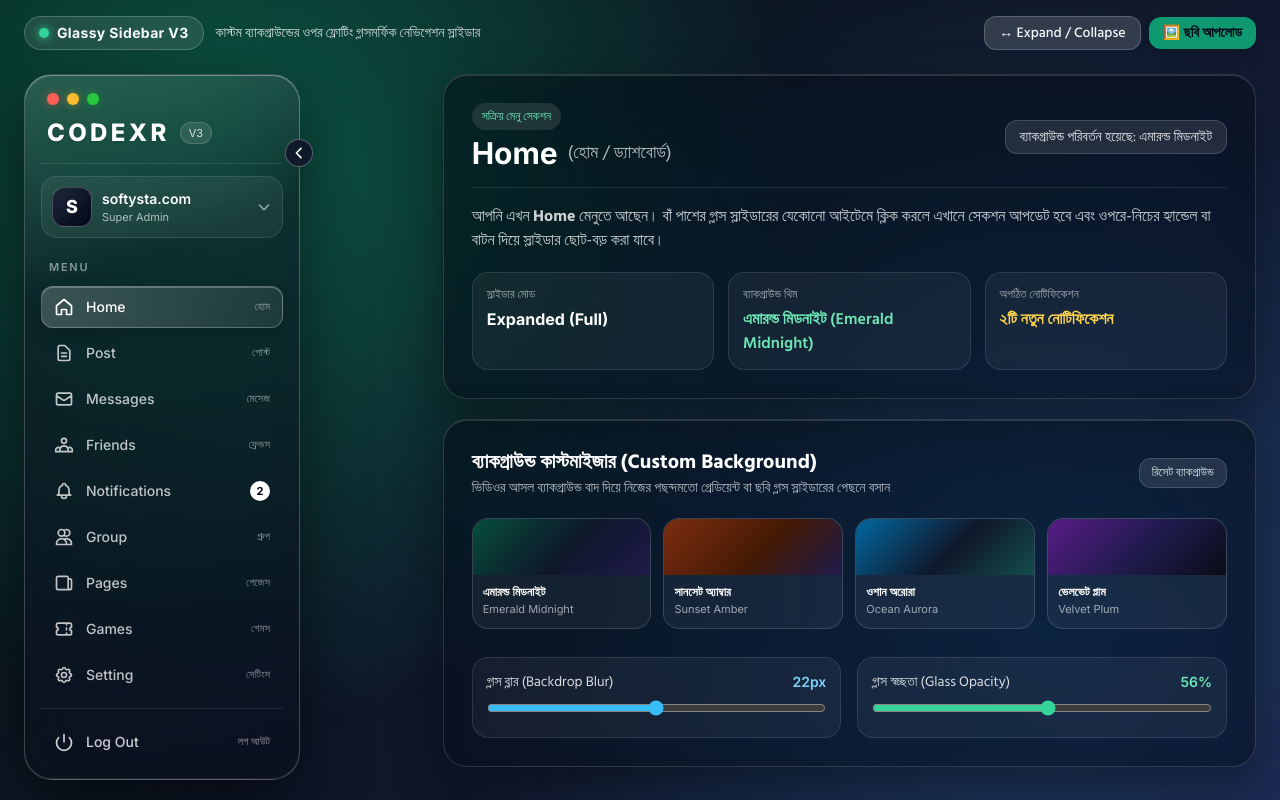
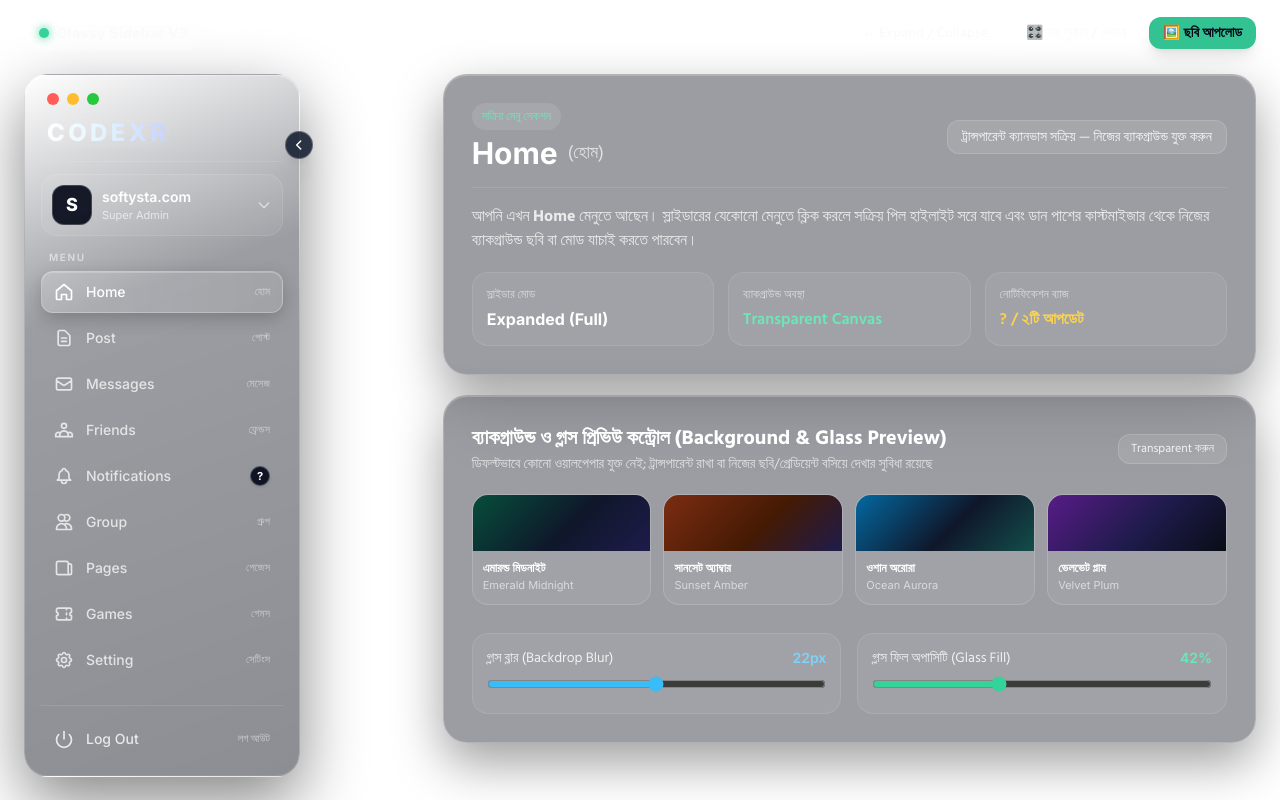
Before and after one commit to surveyor-saroar/Glassy-Video-2, a plain HTML site: page index.html in a window 1280 px wide. Drawn offline with nearby package versions, Linux system fonts and the light colour scheme.

Commit message:
Update index.html

```diff
--- a/index.html
+++ b/index.html
@@ -10,14 +10,14 @@
   <link href="https://fonts.googleapis.com/css2?family=Hind+Siliguri:wght@400;500;600;700&family=Inter:wght@400;500;600;700;800&display=swap" rel="stylesheet" />
   <style>
     :root {
-      --glass-bg: rgba(20, 22, 34, 0.56);
+      --glass-bg: rgba(18, 22, 34, 0.42);
       --glass-border: rgba(255, 255, 255, 0.22);
       --glass-highlight: rgba(255, 255, 255, 0.34);
       --pill-active: rgba(255, 255, 255, 0.16);
       --pill-hover: rgba(255, 255, 255, 0.09);
-      --bg-layer-1: radial-gradient(circle at 18% 20%, rgba(16, 185, 129, 0.35), transparent 45%);
-      --bg-layer-2: radial-gradient(circle at 82% 76%, rgba(245, 158, 11, 0.30), transparent 50%);
-      --bg-base: linear-gradient(135deg, #091316 0%, #0f172a 52%, #1e1b4b 100%);
+      --bg-layer-1: transparent;
+      --bg-layer-2: transparent;
+      --bg-base: transparent;
       --bg-custom-image: none;
     }
 
@@ -31,14 +31,16 @@
       font-family: 'Hind Siliguri', 'Inter', sans-serif;
       color: #f8fafc;
       overflow-x: hidden;
+      background-color: transparent;
     }
 
     .font-en {
       font-family: 'Inter', 'Hind Siliguri', sans-serif;
     }
 
-    /* Customizable Background Layer (Original video background excluded) */
+    /* Clean/Transparent or User-Supplied Background Layer */
     .custom-bg-stage {
+      background-color: transparent;
       background-image: var(--bg-custom-image), var(--bg-layer-1), var(--bg-layer-2), var(--bg-base);
       background-size: cover, cover, cover, cover;
       background-position: center, center, center, center;
@@ -46,31 +48,31 @@
       transition: background-image 0.45s ease, filter 0.3s ease;
     }
 
-    /* Floating Glassmorphic Sidebar V3 */
+    /* Floating Glassmorphic Sidebar V3 matching Tutorial 555.mp4 */
     .glass-sidebar {
       background: linear-gradient(
         160deg,
-        rgba(255, 255, 255, 0.15) 0%,
-        var(--glass-bg) 28%,
-        rgba(12, 14, 24, 0.68) 100%
+        rgba(255, 255, 255, 0.14) 0%,
+        var(--glass-bg) 32%,
+        rgba(14, 18, 30, 0.48) 100%
       );
-      backdrop-filter: blur(22px) saturate(155%);
-      -webkit-backdrop-filter: blur(22px) saturate(155%);
+      backdrop-filter: blur(22px) saturate(140%);
+      -webkit-backdrop-filter: blur(22px) saturate(140%);
       border: 1px solid var(--glass-border);
       box-shadow:
-        0 24px 64px rgba(0, 0, 0, 0.55),
+        0 24px 64px rgba(0, 0, 0, 0.48),
         inset 0 1px 0 var(--glass-highlight),
         inset 0 -1px 0 rgba(255, 255, 255, 0.08);
-      border-radius: 28px;
+      border-radius: 24px;
       transition: width 0.38s cubic-bezier(0.22, 1, 0.36, 1), padding 0.38s cubic-bezier(0.22, 1, 0.36, 1);
     }
 
     .glass-panel {
-      background: rgba(10, 14, 24, 0.58);
-      backdrop-filter: blur(18px) saturate(140%);
-      -webkit-backdrop-filter: blur(18px) saturate(140%);
-      border: 1px solid rgba(255, 255, 255, 0.14);
-      box-shadow: 0 20px 50px rgba(0, 0, 0, 0.42), inset 0 1px 0 rgba(255, 255, 255, 0.14);
+      background: rgba(18, 22, 34, 0.42);
+      backdrop-filter: blur(22px) saturate(140%);
+      -webkit-backdrop-filter: blur(22px) saturate(140%);
+      border: 1px solid rgba(255, 255, 255, 0.22);
+      box-shadow: 0 20px 50px rgba(0, 0, 0, 0.38), inset 0 1px 0 rgba(255, 255, 255, 0.24);
       border-radius: 24px;
     }
 
@@ -82,13 +84,13 @@
 
     .nav-pill:hover {
       background-color: var(--pill-hover);
-      border-color: rgba(255, 255, 255, 0.12);
+      border-color: rgba(255, 255, 255, 0.14);
     }
 
     .nav-pill.active {
-      background: linear-gradient(90deg, rgba(255, 255, 255, 0.2) 0%, rgba(255, 255, 255, 0.08) 100%);
+      background: linear-gradient(90deg, rgba(255, 255, 255, 0.18) 0%, rgba(255, 255, 255, 0.07) 100%);
       border-color: rgba(255, 255, 255, 0.26);
-      box-shadow: inset 0 1px 0 rgba(255, 255, 255, 0.25), 0 6px 18px rgba(0, 0, 0, 0.22);
+      box-shadow: inset 0 1px 0 rgba(255, 255, 255, 0.22), 0 6px 18px rgba(0, 0, 0, 0.2);
       color: #ffffff;
     }
 
@@ -116,7 +118,7 @@
         <span class="font-en font-bold text-xs sm:text-sm tracking-wide">Glassy Sidebar V3</span>
       </div>
       <span class="text-xs sm:text-sm text-white/80 hidden sm:inline">
-        কাস্টম ব্যাকগ্রাউন্ডের ওপর ফ্লোটিং গ্লাসমর্ফিক নেভিগেশন স্লাইডার
+        ট্রান্সপারেন্ট / কাস্টম ব্যাকগ্রাউন্ডে বসানোর উপযোগী গ্লাস স্লাইডার
       </span>
     </div>
 
@@ -128,9 +130,16 @@
       >
         ↔ Expand / Collapse
       </button>
+      <button
+        id="toggleHelperBarBtn"
+        type="button"
+        class="px-3.5 py-1.5 rounded-xl bg-white/15 hover:bg-white/25 border border-white/20 text-xs sm:text-sm font-medium transition cursor-pointer"
+      >
+        🎛️ বার লুকান / দেখান
+      </button>
       <label
         for="bgUploadInput"
-        class="px-3.5 py-1.5 rounded-xl bg-emerald-500/80 hover:bg-emerald-400 text-slate-950 font-semibold text-xs sm:text-sm transition cursor-pointer shadow-lg"
+        class="px-3.5 py-1.5 rounded-xl bg-emerald-500/85 hover:bg-emerald-400 text-slate-950 font-semibold text-xs sm:text-sm transition cursor-pointer shadow-lg"
       >
         🖼️ ছবি আপলোড
       </label>
@@ -145,48 +154,45 @@
     <aside class="lg:col-span-4 xl:col-span-4 flex justify-center lg:justify-start">
       <div id="glassSidebar" class="glass-sidebar relative w-[276px] p-4 select-none">
 
-        <!-- Collapse / Expand Floating Handle Button on Right Edge -->
+        <!-- Collapse / Expand Circular Chevron Button on Right Edge (< when expanded, > when collapsed) -->
         <button
           id="sidebarCollapseBtn"
           type="button"
           title="Expand / Collapse Sidebar"
           aria-label="Toggle Sidebar Width"
-          class="toggle-handle absolute -right-3.5 top-16 w-7 h-7 rounded-full bg-slate-900/90 hover:bg-slate-800 border border-white/30 text-white flex items-center justify-center shadow-xl z-30 cursor-pointer"
+          class="toggle-handle absolute -right-3.5 top-14 w-7 h-7 rounded-full bg-slate-900/85 hover:bg-slate-800 border border-white/25 text-white flex items-center justify-center shadow-xl z-30 cursor-pointer"
         >
-          <svg id="collapseChevron" class="w-4 h-4 transition-transform duration-300" fill="none" stroke="currentColor" stroke-width="2.4" viewBox="0 0 24 24">
+          <svg id="collapseChevron" class="w-3.5 h-3.5 transition-transform duration-300" fill="none" stroke="currentColor" stroke-width="2.4" viewBox="0 0 24 24">
             <path stroke-linecap="round" stroke-linejoin="round" d="M15 19l-7-7 7-7" />
           </svg>
         </button>
 
-        <!-- Window Control Dots -->
+        <!-- Window Control Dots (Red, Yellow, Green) -->
         <div id="windowDotsRow" class="flex items-center gap-2 px-1.5 pt-0.5 pb-3">
-          <span class="w-3 h-3 rounded-full bg-[#ff5f56] shadow-[0_0_8px_rgba(255,95,86,0.5)]"></span>
-          <span class="w-3 h-3 rounded-full bg-[#ffbd2e] shadow-[0_0_8px_rgba(255,189,46,0.45)]"></span>
-          <span class="w-3 h-3 rounded-full bg-[#27c93f] shadow-[0_0_8px_rgba(39,201,63,0.45)]"></span>
+          <span class="w-3 h-3 rounded-full bg-[#ff5f56]"></span>
+          <span class="w-3 h-3 rounded-full bg-[#ffbd2e]"></span>
+          <span class="w-3 h-3 rounded-full bg-[#27c93f]"></span>
         </div>
 
         <!-- Brand Header: CODEXR (Expanded) / CXR (Collapsed) -->
-        <div class="px-1.5 pb-3.5 border-b border-white/10 flex items-center justify-between">
-          <div id="brandExpanded" class="flex items-center gap-2.5 overflow-hidden">
-            <span class="font-en font-extrabold tracking-[0.14em] text-xl sm:text-2xl text-white drop-shadow">
+        <div class="px-1.5 pb-3 border-b border-white/10 flex items-center justify-between">
+          <div id="brandExpanded" class="flex items-center gap-2 overflow-hidden">
+            <span class="font-en font-extrabold tracking-[0.14em] text-xl sm:text-2xl bg-gradient-to-r from-white via-sky-100 to-indigo-200 bg-clip-text text-transparent drop-shadow-[0_0_12px_rgba(255,255,255,0.22)]">
               CODEXR
-            </span>
-            <span class="text-[11px] px-2 py-0.5 rounded-full bg-white/10 border border-white/15 text-white/80 font-en">
-              V3
             </span>
           </div>
 
           <div id="brandCollapsed" class="hidden w-full justify-center py-0.5">
-            <span class="font-en font-extrabold tracking-wider text-sm text-sky-300">
+            <span class="font-en font-bold tracking-wider text-xs text-sky-300">
               CXR
             </span>
           </div>
         </div>
 
         <!-- User Account Card: softysta.com / Super Admin -->
-        <div id="userProfileBox" class="mt-3 mb-3 p-2.5 rounded-2xl bg-white/[0.06] border border-white/10 flex items-center justify-between gap-2.5">
+        <div id="userProfileBox" class="mt-3 mb-3 p-2.5 rounded-2xl bg-white/[0.05] border border-white/10 flex items-center justify-between gap-2.5">
           <div class="flex items-center gap-2.5 min-w-0">
-            <div class="w-10 h-10 rounded-xl bg-gradient-to-br from-slate-800 to-slate-950 border border-white/25 flex items-center justify-center text-white font-en font-extrabold text-lg shrink-0 shadow-inner">
+            <div class="w-10 h-10 rounded-xl bg-slate-950/90 border border-white/20 flex items-center justify-center text-white font-en font-extrabold text-lg shrink-0 shadow-inner">
               S
             </div>
             <div class="user-meta min-w-0">
@@ -200,21 +206,22 @@
         </div>
 
         <!-- Section Label: MENU -->
-        <div class="px-2 pt-1 pb-2">
-          <span class="menu-section-label font-en text-[11px] font-semibold tracking-[0.16em] text-white/50 uppercase">
+        <div class="px-2 pt-0.5 pb-1.5 flex items-center justify-center lg:justify-start">
+          <span class="menu-section-label font-en text-[10px] font-semibold tracking-[0.16em] text-white/55 uppercase">
             MENU
           </span>
         </div>
 
-        <!-- Navigation Items List -->
+        <!-- Navigation Items List (1 to 9) -->
         <nav id="sidebarNavList" class="space-y-1" aria-label="Sidebar Navigation"></nav>
 
-        <!-- Divider & Log Out -->
-        <div class="mt-3 pt-3 border-t border-white/10">
+        <!-- Divider & Log Out (Separated toward bottom) -->
+        <div class="mt-6 pt-3 border-t border-white/10">
           <button
             id="logoutBtn"
             type="button"
-            class="nav-pill w-full flex items-center gap-3 px-3 py-2.5 rounded-xl text-white/80 hover:text-rose-200 cursor-pointer"
+            title="Log Out (লগ আউট)"
+            class="nav-pill w-full flex items-center gap-3 px-3 py-2.5 rounded-xl text-white/80 hover:text-white cursor-pointer"
           >
             <svg class="w-5 h-5 shrink-0" fill="none" stroke="currentColor" stroke-width="2" viewBox="0 0 24 24">
               <path stroke-linecap="round" stroke-linejoin="round" d="M12 3v9m6.364-5.364a9 9 0 11-12.728 0" />
@@ -226,8 +233,8 @@
       </div>
     </aside>
 
-    <!-- Right: Active View Preview & Custom Background Studio (Bengali + English) -->
-    <section class="lg:col-span-8 xl:col-span-8 space-y-5">
+    <!-- Right: Preview Panel & Custom Background Helper Bar -->
+    <section id="helperWorkspacePanel" class="lg:col-span-8 xl:col-span-8 space-y-5">
 
       <!-- Active Menu Section Card -->
       <div class="glass-panel p-5 sm:p-7">
@@ -238,17 +245,17 @@
             </span>
             <h1 id="activeViewTitle" class="text-2xl sm:text-3xl font-bold text-white mt-2 flex items-center gap-2.5">
               <span class="font-en">Home</span>
-              <span class="text-lg font-normal text-white/70">(হোম / ড্যাশবোর্ড)</span>
+              <span class="text-lg font-normal text-white/70">(হোম)</span>
             </h1>
           </div>
 
           <div id="statusToast" class="px-3.5 py-1.5 rounded-xl bg-white/10 border border-white/15 text-xs sm:text-sm text-white/90">
-            স্লাইডার প্রস্তুত — যেকোনো মেনু বা ব্যাকগ্রাউন্ড বেছে নিন
+            ট্রান্সপারেন্ট ক্যানভাস সক্রিয় — নিজের ব্যাকগ্রাউন্ড যুক্ত করুন
           </div>
         </div>
 
         <p id="activeViewDesc" class="mt-4 text-sm sm:text-base text-white/80 leading-relaxed">
-          আপনি এখন <strong>Home</strong> মেনুতে আছেন। বাঁ পাশের গ্লাস স্লাইডারের যেকোনো আইটেমে ক্লিক করলে এখানে সেকশন আপডেট হবে এবং ওপরে-নিচের হ্যান্ডেল বা বাটন দিয়ে স্লাইডার ছোট-বড় করা যাবে।
+          আপনি এখন <strong>Home</strong> মেনুতে আছেন। স্লাইডারের যেকোনো মেনুতে ক্লিক করলে সক্রিয় পিল হাইলাইট সরে যাবে এবং ডান পাশের কাস্টমাইজার থেকে নিজের ব্যাকগ্রাউন্ড ছবি বা মোড যাচাই করতে পারবেন।
         </p>
 
         <!-- Quick Stats Strip -->
@@ -258,12 +265,12 @@
             <div id="sidebarModeLabel" class="font-en font-bold text-base text-white mt-1">Expanded (Full)</div>
           </div>
           <div class="p-3.5 rounded-2xl bg-white/[0.05] border border-white/10">
-            <div class="text-xs text-white/60">ব্যাকগ্রাউন্ড থিম</div>
-            <div id="activeBgLabel" class="font-semibold text-base text-emerald-300 mt-1">Emerald Midnight</div>
+            <div class="text-xs text-white/60">ব্যাকগ্রাউন্ড অবস্থা</div>
+            <div id="activeBgLabel" class="font-semibold text-base text-emerald-300 mt-1">Transparent Canvas</div>
           </div>
           <div class="p-3.5 rounded-2xl bg-white/[0.05] border border-white/10">
-            <div class="text-xs text-white/60">অপঠিত নোটিফিকেশন</div>
-            <div id="notifCountDisplay" class="font-semibold text-base text-amber-300 mt-1">২টি নতুন নোটিফিকেশন</div>
+            <div class="text-xs text-white/60">নোটিফিকেশন ব্যাজ</div>
+            <div id="notifCountDisplay" class="font-semibold text-base text-amber-300 mt-1">? / ২টি আপডেট</div>
           </div>
         </div>
       </div>
@@ -273,10 +280,10 @@
         <div class="flex flex-wrap items-center justify-between gap-2">
           <div>
             <h2 class="text-lg sm:text-xl font-bold text-white">
-              ব্যাকগ্রাউন্ড কাস্টমাইজার (Custom Background)
+              ব্যাকগ্রাউন্ড ও গ্লাস প্রিভিউ কন্ট্রোল (Background & Glass Preview)
             </h2>
             <p class="text-xs sm:text-sm text-white/70 mt-0.5">
-              ভিডিওর আসল ব্যাকগ্রাউন্ড বাদ দিয়ে নিজের পছন্দমতো গ্রেডিয়েন্ট বা ছবি গ্লাস স্লাইডারের পেছনে বসান
+              ডিফল্টভাবে কোনো ওয়ালপেপার যুক্ত নেই; ট্রান্সপারেন্ট রাখা বা নিজের ছবি/গ্রেডিয়েন্ট বসিয়ে দেখার সুবিধা রয়েছে
             </p>
           </div>
           <button
@@ -284,14 +291,14 @@
             type="button"
             class="px-3 py-1.5 rounded-xl bg-white/10 hover:bg-white/20 border border-white/15 text-xs text-white/85 transition cursor-pointer"
           >
-            রিসেট ব্যাকগ্রাউন্ড
+            Transparent করুন
           </button>
         </div>
 
-        <!-- Preset Gradient / Wallpaper Swatches -->
+        <!-- Preset Gradient Swatches -->
         <div id="bgPresetGrid" class="grid grid-cols-2 sm:grid-cols-4 gap-3"></div>
 
-        <!-- Glass Blur & Overlay Dim Sliders -->
+        <!-- Glass Blur & Glass Fill Opacity Sliders -->
         <div class="grid grid-cols-1 sm:grid-cols-2 gap-4 pt-2">
           <div class="p-3.5 rounded-2xl bg-white/[0.05] border border-white/10 space-y-2">
             <div class="flex items-center justify-between text-xs sm:text-sm">
@@ -303,10 +310,10 @@
 
           <div class="p-3.5 rounded-2xl bg-white/[0.05] border border-white/10 space-y-2">
             <div class="flex items-center justify-between text-xs sm:text-sm">
-              <span class="text-white/85">গ্লাস স্বচ্ছতা (Glass Opacity)</span>
-              <span id="opacityValueLabel" class="font-en font-semibold text-emerald-300">56%</span>
+              <span class="text-white/85">গ্লাস ফিল অপাসিটি (Glass Fill)</span>
+              <span id="opacityValueLabel" class="font-en font-semibold text-emerald-300">42%</span>
             </div>
-            <input id="opacityRangeInput" type="range" min="25" max="85" value="56" class="w-full accent-emerald-400 cursor-pointer" />
+            <input id="opacityRangeInput" type="range" min="20" max="80" value="42" class="w-full accent-emerald-400 cursor-pointer" />
           </div>
         </div>
       </div>
@@ -315,20 +322,20 @@
   </div>
 
   <script>
-    // Sidebar menu items with English & Bengali labels
+    // Exact 9 menu items in order from Tutorial 555.mp4 (plus Log Out below)
     const MENU_ITEMS = [
       { id: "home", en: "Home", bn: "হোম", descBn: "মূল ড্যাশবোর্ড ও সাম্প্রতিক কার্যক্রমের সারসংক্ষেপ দেখুন।" },
       { id: "post", en: "Post", bn: "পোস্ট", descBn: "নতুন পোস্ট তৈরি, ড্রাফট ও পাবলিশড কন্টেন্ট পরিচালনা করুন।" },
       { id: "messages", en: "Messages", bn: "মেসেজ", descBn: "ক্লায়েন্ট ও টিমের ইনবক্স বার্তাগুলো দ্রুত দেখুন ও উত্তর দিন।" },
       { id: "friends", en: "Friends", bn: "ফ্রেন্ডস", descBn: "আপনার কানেকশন, পরিচিতি ও নেটওয়ার্ক তালিকা দেখুন।" },
-      { id: "notifications", en: "Notifications", bn: "নোটিফিকেশন", badge: 2, descBn: "নতুন আপডেট, মেনশন ও অ্যাক্টিভিটি অ্যালার্টগুলো পর্যালোচনা করুন।" },
+      { id: "notifications", en: "Notifications", bn: "নোটিফিকেশন", badge: "?", descBn: "নতুন আপডেট, মেনশন ও অ্যাক্টিভিটি অ্যালার্টগুলো পর্যালোচনা করুন।" },
       { id: "group", en: "Group", bn: "গ্রুপ", descBn: "কমিউনিটি ও প্রজেক্ট গ্রুপগুলোর আলোচনা ও সদস্য দেখুন।" },
       { id: "pages", en: "Pages", bn: "পেজেস", descBn: "আপনার পরিচালিত ব্র্যান্ড ও বিজনেস পেজগুলো নিয়ন্ত্রণ করুন।" },
       { id: "games", en: "Games", bn: "গেমস", descBn: "বিরতিতে হালকা গেমস ও ইন্টারেক্টিভ মিনি-অ্যাক্টিভিটি উপভোগ করুন।" },
       { id: "setting", en: "Setting", bn: "সেটিংস", descBn: "অ্যাকাউন্ট, প্রাইভেসি, থিম ও সিস্টেম পছন্দ পরিবর্তন করুন।" }
     ];
 
-    // Custom background presets (original video background excluded)
+    // Optional preview backdrops (default starts transparent with no baked-in wallpaper)
     const BG_PRESETS = [
       {
         id: "emerald-midnight",
@@ -406,6 +413,7 @@
     const sidebarModeLabel = document.getElementById("sidebarModeLabel");
     const activeBgLabel = document.getElementById("activeBgLabel");
     const bgPresetGrid = document.getElementById("bgPresetGrid");
+    const helperWorkspacePanel = document.getElementById("helperWorkspacePanel");
 
     function renderSidebarItems() {
       sidebarNavList.innerHTML = "";
@@ -424,7 +432,7 @@
         const badgeHtml = item.badge
           ? `<span class="nav-badge ${
               isCollapsed ? "hidden" : "ml-auto"
-            } w-5 h-5 rounded-full bg-white text-slate-950 font-en font-bold text-[11px] flex items-center justify-center shadow">${item.badge}</span>`
+            } w-5 h-5 rounded-full bg-slate-950/90 border border-white/25 text-white font-en font-bold text-[11px] flex items-center justify-center shadow">${item.badge}</span>`
           : "";
 
         const bnHintHtml = !isCollapsed && !item.badge
@@ -456,7 +464,7 @@
     function applyCollapseState(collapsed) {
       isCollapsed = collapsed;
       if (isCollapsed) {
-        glassSidebar.style.width = "84px";
+        glassSidebar.style.width = "76px";
         collapseChevron.style.transform = "rotate(180deg)";
         brandExpanded.classList.add("hidden");
         brandCollapsed.classList.remove("hidden");
@@ -464,6 +472,7 @@
         document.querySelectorAll(".user-meta, .menu-section-label, .nav-bn-tag, .nav-badge, #logoutBtn .nav-label").forEach((el) => {
           el.classList.add("hidden");
         });
+        document.getElementById("userProfileBox").classList.add("justify-center", "p-2");
         document.getElementById("logoutBtn").classList.add("justify-center", "px-2");
         sidebarModeLabel.textContent = "Collapsed (CXR)";
         statusToast.textContent = "স্লাইডার Compact (CXR) মোডে আছে";
@@ -476,6 +485,7 @@
         document.querySelectorAll(".user-meta, .menu-section-label, .nav-bn-tag, .nav-badge, #logoutBtn .nav-label").forEach((el) => {
           el.classList.remove("hidden");
         });
+        document.getElementById("userProfileBox").classList.remove("justify-center", "p-2");
         document.getElementById("logoutBtn").classList.remove("justify-center", "px-2");
         sidebarModeLabel.textContent = "Expanded (Full)";
         statusToast.textContent = "স্লাইডার Full (CODEXR) মোডে আছে";
@@ -483,7 +493,16 @@
       renderSidebarItems();
     }
 
-    // Background Preset Cards
+    function applyTransparentBackground() {
+      document.documentElement.style.setProperty("--bg-custom-image", "none");
+      document.documentElement.style.setProperty("--bg-layer-1", "transparent");
+      document.documentElement.style.setProperty("--bg-layer-2", "transparent");
+      document.documentElement.style.setProperty("--bg-base", "transparent");
+      activeBgLabel.textContent = "Transparent Canvas";
+      statusToast.textContent = "ব্যাকগ্রাউন্ড ট্রান্সপারেন্ট করা হয়েছে";
+    }
+
+    // Background Preset Cards (optional preview backdrops)
     function applyPreset(preset) {
       document.documentElement.style.setProperty("--bg-custom-image", "none");
       document.documentElement.style.setProperty("--bg-layer-1", preset.l1);
@@ -493,7 +512,7 @@
       statusToast.textContent = `ব্যাকগ্রাউন্ড পরিবর্তন হয়েছে: ${preset.bnName}`;
     }
 
-    BG_PRESETS.forEach((preset, idx) => {
+    BG_PRESETS.forEach((preset) => {
       const card = document.createElement("button");
       card.type = "button";
       card.className = "group rounded-2xl overflow-hidden border border-white/15 hover:border-white/40 transition text-left cursor-pointer bg-white/5";
@@ -506,7 +525,6 @@
       `;
       card.addEventListener("click", () => applyPreset(preset));
       bgPresetGrid.appendChild(card);
-      if (idx === 0) applyPreset(preset);
     });
 
     // Custom Image Upload
@@ -523,13 +541,21 @@
       reader.readAsDataURL(file);
     });
 
-    // Reset Background
+    // Reset to Transparent Background
     document.getElementById("clearCustomBgBtn").addEventListener("click", () => {
-      applyPreset(BG_PRESETS[0]);
+      applyTransparentBackground();
       document.getElementById("bgUploadInput").value = "";
     });
 
-    // Blur & Glass Opacity Controls
+    // Hide / Show Helper Panel
+    let helperVisible = true;
+    document.getElementById("toggleHelperBarBtn").addEventListener("click", () => {
+      helperVisible = !helperVisible;
+      helperWorkspacePanel.classList.toggle("hidden", !helperVisible);
+      document.getElementById("toggleHelperBarBtn").textContent = helperVisible ? "🎛️ বার লুকান / দেখান" : "🎛️ বার দেখান";
+    });
+
+    // Blur & Glass Fill Opacity Controls
     const blurRangeInput = document.getElementById("blurRangeInput");
     const blurValueLabel = document.getElementById("blurValueLabel");
     const opacityRangeInput = document.getElementById("opacityRangeInput");
@@ -538,15 +564,15 @@
     blurRangeInput.addEventListener("input", (e) => {
       const val = e.target.value;
       blurValueLabel.textContent = `${val}px`;
-      glassSidebar.style.backdropFilter = `blur(${val}px) saturate(155%)`;
-      glassSidebar.style.webkitBackdropFilter = `blur(${val}px) saturate(155%)`;
+      glassSidebar.style.backdropFilter = `blur(${val}px) saturate(140%)`;
+      glassSidebar.style.webkitBackdropFilter = `blur(${val}px) saturate(140%)`;
     });
 
     opacityRangeInput.addEventListener("input", (e) => {
       const pct = Number(e.target.value);
       opacityValueLabel.textContent = `${pct}%`;
       const alpha = (pct / 100).toFixed(2);
-      document.documentElement.style.setProperty("--glass-bg", `rgba(20, 22, 34, ${alpha})`);
+      document.documentElement.style.setProperty("--glass-bg", `rgba(18, 22, 34, ${alpha})`);
     });
 
     // Toggle Buttons
```
